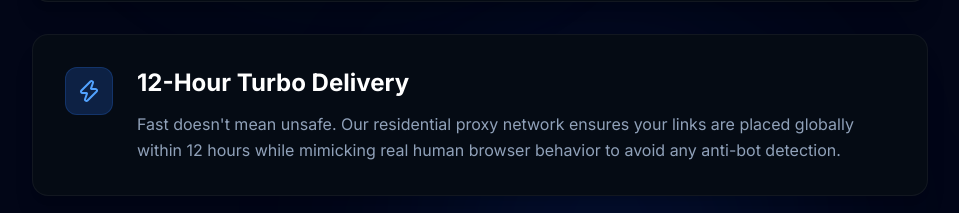
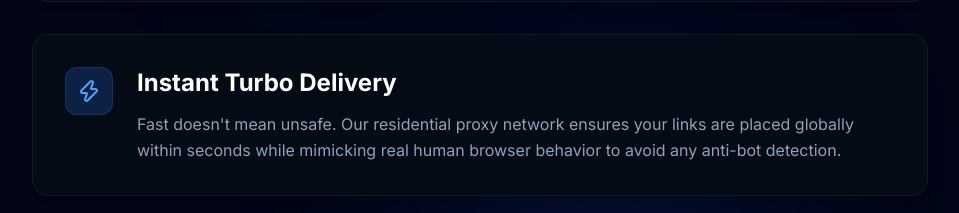
Before and after one commit to mnaveedkhtri-ui/Zyntix-, a Next.js app: page /features in a window 1280 px wide. Shown: the part 470-683 px from the top of the page, without its empty margins (160-1119 px from the left). Built offline with nearby package versions, Linux system fonts and the light colour scheme.

Commit message:
docs: rebrand delivery speed from 12 Hours to Instant Turbo Delivery to match UI simulation speed

```diff
--- a/src/app/dashboard/comments/page.tsx
+++ b/src/app/dashboard/comments/page.tsx
@@ -206,7 +206,7 @@ export default function BulkComments() {
                     <div className="flex items-center justify-between relative z-10">
                       <div>
                         <h4 className="text-cyan-400 font-bold text-lg flex items-center gap-2">
-                          <Zap className="w-5 h-5" /> Turbo Delivery (12 Hours)
+                          <Zap className="w-5 h-5" /> Instant Turbo Delivery
                         </h4>
                         <p className="text-slate-400 text-sm mt-1">Clients want it fast. We deliver it safely.</p>
                       </div>
--- a/src/app/dashboard/forums/page.tsx
+++ b/src/app/dashboard/forums/page.tsx
@@ -217,7 +217,7 @@ export default function ForumsDashboard() {
                     <div className="flex items-center justify-between relative z-10">
                       <div>
                         <h4 className="text-cyan-400 font-bold text-lg flex items-center gap-2">
-                          <Zap className="w-5 h-5" /> Turbo Delivery (12 Hours)
+                          <Zap className="w-5 h-5" /> Instant Turbo Delivery
                         </h4>
                         <p className="text-slate-400 text-sm mt-1">Clients want it fast. We deliver it safely.</p>
                       </div>
--- a/src/app/dashboard/mixed/page.tsx
+++ b/src/app/dashboard/mixed/page.tsx
@@ -204,7 +204,7 @@ export default function MixedCampaigns() {
                     <div className="flex items-center justify-between relative z-10">
                       <div>
                         <h4 className="text-cyan-400 font-bold text-lg flex items-center gap-2">
-                          <Zap className="w-5 h-5" /> Turbo Delivery (12 Hours)
+                          <Zap className="w-5 h-5" /> Instant Turbo Delivery
                         </h4>
                         <p className="text-slate-400 text-sm mt-1">Distributed across 4 separate modules safely.</p>
                       </div>
--- a/src/app/dashboard/page.tsx
+++ b/src/app/dashboard/page.tsx
@@ -206,7 +206,7 @@ export default function Dashboard() {
                     <div className="flex items-center justify-between relative z-10">
                       <div>
                         <h4 className="text-cyan-400 font-bold text-lg flex items-center gap-2">
-                          <Zap className="w-5 h-5" /> Turbo Delivery (12 Hours)
+                          <Zap className="w-5 h-5" /> Instant Turbo Delivery
                         </h4>
                         <p className="text-slate-400 text-sm mt-1">Clients want it fast. We deliver it safely.</p>
                       </div>
--- a/src/app/dashboard/profiles/page.tsx
+++ b/src/app/dashboard/profiles/page.tsx
@@ -217,7 +217,7 @@ export default function ProfilesDashboard() {
                     <div className="flex items-center justify-between relative z-10">
                       <div>
                         <h4 className="text-cyan-400 font-bold text-lg flex items-center gap-2">
-                          <Zap className="w-5 h-5" /> Turbo Delivery (12 Hours)
+                          <Zap className="w-5 h-5" /> Instant Turbo Delivery
                         </h4>
                         <p className="text-slate-400 text-sm mt-1">Clients want it fast. We deliver it safely.</p>
                       </div>
--- a/src/app/features/page.tsx
+++ b/src/app/features/page.tsx
@@ -32,8 +32,8 @@ export default function Features() {
               <Zap className="w-6 h-6 text-blue-400" />
             </div>
             <div>
-              <h2 className="text-2xl font-bold mb-3 text-white">12-Hour Turbo Delivery</h2>
-              <p className="text-slate-400 leading-relaxed">Fast doesn't mean unsafe. Our residential proxy network ensures your links are placed globally within 12 hours while mimicking real human browser behavior to avoid any anti-bot detection.</p>
+              <h2 className="text-2xl font-bold mb-3 text-white">Instant Turbo Delivery</h2>
+              <p className="text-slate-400 leading-relaxed">Fast doesn't mean unsafe. Our residential proxy network ensures your links are placed globally within seconds while mimicking real human browser behavior to avoid any anti-bot detection.</p>
             </div>
           </div>
 
--- a/src/app/how-it-works/page.tsx
+++ b/src/app/how-it-works/page.tsx
@@ -40,7 +40,7 @@ export default function HowItWorks() {
               <PlayCircle className="w-6 h-6 text-emerald-400" />
             </div>
             <div>
-              <h2 className="text-2xl font-bold mb-3 text-white">3. 12-Hour Turbo Delivery</h2>
+              <h2 className="text-2xl font-bold mb-3 text-white">3. Instant Turbo Delivery</h2>
               <p className="text-slate-400 leading-relaxed">Zyntix takes over. Using residential proxies and human-emulation delays, it safely builds your entire link profile and generates a pristine white-label CSV report for you to hand to your clients.</p>
             </div>
           </div>
--- a/src/app/layout.tsx
+++ b/src/app/layout.tsx
@@ -6,7 +6,7 @@ const inter = Inter({ subsets: ["latin"] });
 
 export const metadata: Metadata = {
   title: "Zyntix | Automated Agency Backlink Engine",
-  description: "Automate your high-authority link building with our 12-Hour Turbo Engine. 100% natural, geo-targeted Web 2.0, Forums, and Profile backlinks for SEO Agencies.",
+  description: "Automate your high-authority link building with our Instant Turbo Engine. 100% natural, geo-targeted Web 2.0, Forums, and Profile backlinks for SEO Agencies.",
 };
 
 export default function RootLayout({
--- a/src/app/page.tsx
+++ b/src/app/page.tsx
@@ -94,7 +94,7 @@ export default function LandingPage() {
           </motion.h1>
 
           <motion.p variants={itemVariants} className="text-lg md:text-2xl text-slate-400 mb-12 max-w-3xl font-medium leading-relaxed">
-            Stop building links manually. Leverage our 12-Hour Turbo Engine to automatically distribute Mixed Campaigns across Web 2.0, Forums, Profiles, and Comments with 14+ Geo-Targeted TLDs and 100% natural residential proxies.
+            Stop building links manually. Leverage our Instant Turbo Engine to automatically distribute Mixed Campaigns across Web 2.0, Forums, Profiles, and Comments with 14+ Geo-Targeted TLDs and 100% natural residential proxies.
           </motion.p>
 
           <motion.div variants={itemVariants} className="flex flex-col sm:flex-row items-center gap-6">
@@ -145,7 +145,7 @@ export default function LandingPage() {
                 <div className="w-14 h-14 rounded-2xl bg-cyan-500/20 flex items-center justify-center mb-8 border border-cyan-500/20">
                   <Activity className="w-7 h-7 text-cyan-400" />
                 </div>
-                <h3 className="text-3xl font-bold text-white mb-4">12-Hour Turbo Engine</h3>
+                <h3 className="text-3xl font-bold text-white mb-4">Instant Turbo Engine</h3>
                 <p className="text-slate-400 text-lg leading-relaxed max-w-xl">
                   Our Turbo Engine ensures fast delivery while maintaining complete safety. We use residential proxies and randomized timing delays to mimic organic viral growth and prevent algorithmic penalties.
                 </p>
--- a/src/app/pricing/page.tsx
+++ b/src/app/pricing/page.tsx
@@ -56,7 +56,7 @@ export default function Pricing() {
               <div className="flex items-start gap-3"><CheckCircle2 className="w-5 h-5 text-cyan-400 shrink-0" /><span className="text-sm font-medium text-slate-200">Unlimited Blog Comments</span></div>
               <div className="flex items-start gap-3"><CheckCircle2 className="w-5 h-5 text-cyan-400 shrink-0" /><span className="text-sm font-medium text-slate-200">Reddit & Quora Outreach</span></div>
               <div className="flex items-start gap-3"><CheckCircle2 className="w-5 h-5 text-cyan-400 shrink-0" /><span className="text-sm font-medium text-slate-200">High-DA Profiles (GitHub, Adobe)</span></div>
-              <div className="flex items-start gap-3"><CheckCircle2 className="w-5 h-5 text-cyan-400 shrink-0" /><span className="text-sm font-medium text-emerald-400">Turbo Delivery Engine (12h)</span></div>
+              <div className="flex items-start gap-3"><CheckCircle2 className="w-5 h-5 text-cyan-400 shrink-0" /><span className="text-sm font-medium text-emerald-400">Instant Turbo Delivery Engine</span></div>
             </div>
 
             <Link href="/dashboard" className="w-full flex justify-center items-center gap-2 px-6 py-4 bg-gradient-to-r from-cyan-500 to-blue-600 hover:shadow-[0_0_20px_rgba(6,182,212,0.4)] text-white font-bold rounded-xl transition-all">
```
